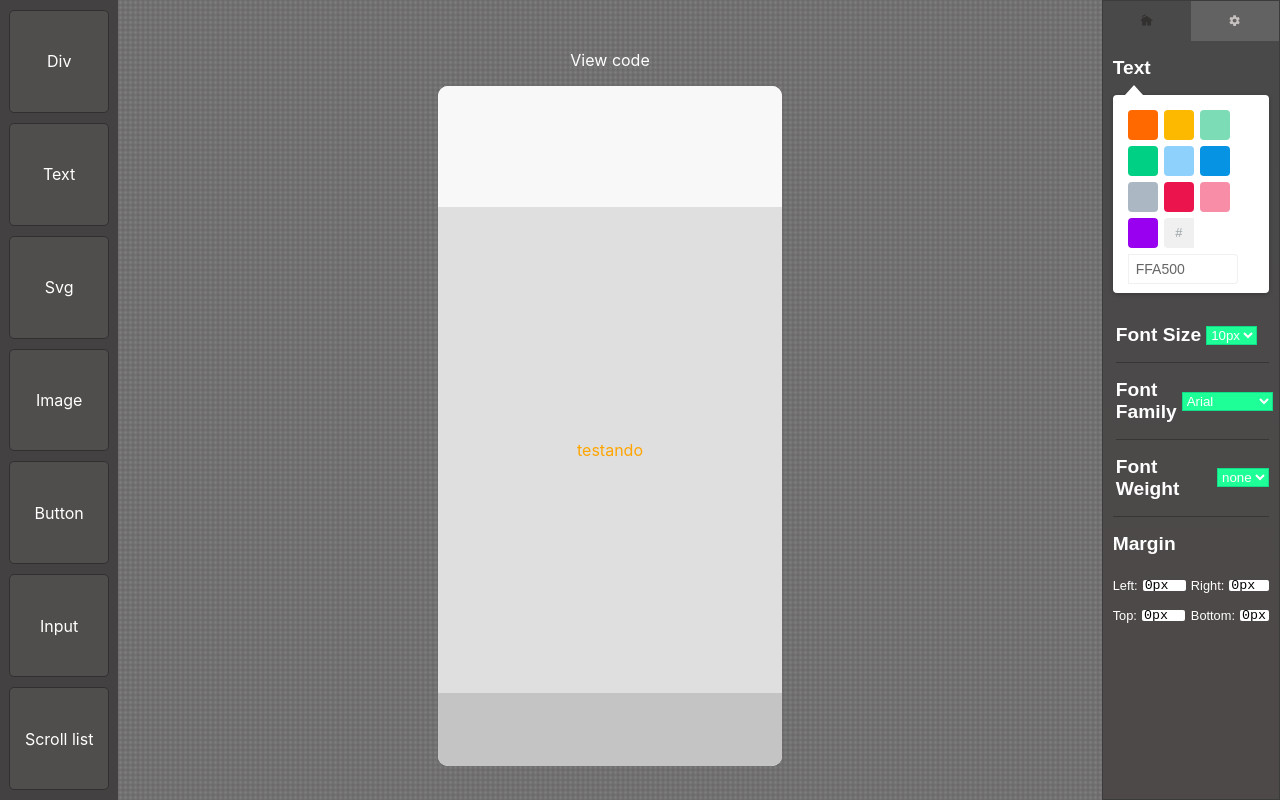
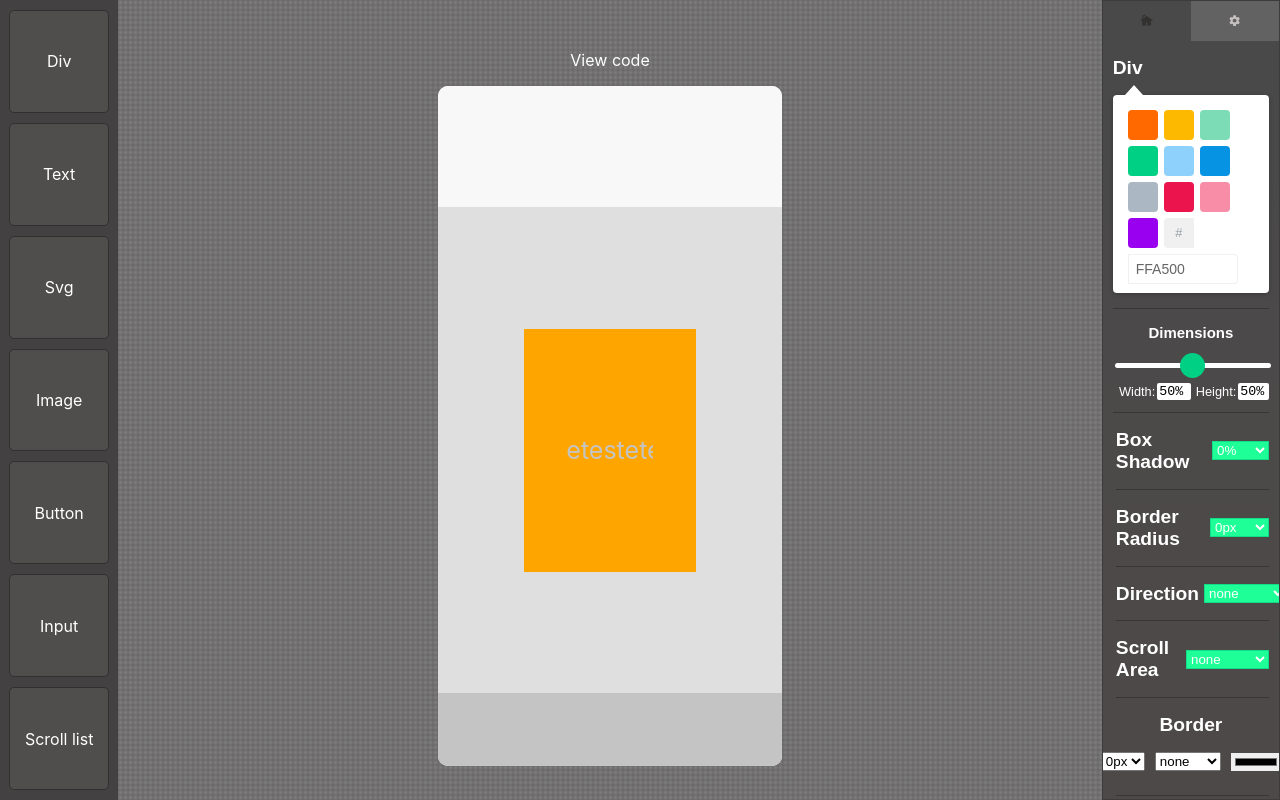
Before and after one commit to GabrielDavid1/GDTools, a Next.js app: page / in a window 1280 px wide. Both pictures are taken after a click on the element 1190 px from the left and 124 px from the top of the page. Built offline with nearby package versions, Linux system fonts and the light colour scheme.

Commit message:
fixed scroll list bug

```diff
--- a/components/Main/Elements/Div/Div.ts
+++ b/components/Main/Elements/Div/Div.ts
@@ -27,6 +27,8 @@ const Div = styled.div<Props>`
       margin-top: ${(p) => p.marginTop};
       margin-bottom: ${(p) => p.marginBottom};
       position: ${(p) => p.position};
+      overflow-x: ${ ( { isScrollX } ) => (isScrollX) ? 'scroll' : 'hidden'};
+      overflow-y: ${ ( { isScrollY } ) => (isScrollY) ? 'scroll' : 'hidden'};
 `;
 
 export default Div;
--- a/components/Main/Elements/Div/ElementDiv.tsx
+++ b/components/Main/Elements/Div/ElementDiv.tsx
@@ -43,6 +43,8 @@ export const ElementDiv = forwardRef<HTMLDivElement,  Props>(( {
       marginRight={config?.marginRight}
       marginTop={config?.marginTop}
       marginBottom={config?.marginBottom}
+      isScrollX={(config?.isScrollX !== undefined) && config?.isScrollX}
+      isScrollY={(config?.isScrollY !== undefined) && config?.isScrollY}
       gap={config?.gap}
       position={config?.position}
       transform={"translate(0px, 0px)"}
--- a/components/Main/Elements/ScrollList/ElementDiv.tsx
+++ b/components/Main/Elements/ScrollList/ElementDiv.tsx
@@ -23,7 +23,6 @@ export const ElementDiv = forwardRef<HTMLDivElement,  Props>(( {
       bgColor={config?.bgColor}
       width={config?.width}
       height={config?.height}
-      border={config?.pxBorder+' '+config?.typeBorder+' '+config?.colorBorder}
       borderRadius={config?.borderRadius}
       marginLeft={config?.marginLeft}
       marginRight={config?.marginRight}
--- a/components/Main/Elements/ScrollList/index.tsx
+++ b/components/Main/Elements/ScrollList/index.tsx
@@ -31,7 +31,7 @@ export const ScrollListView = ({ config, children }: PropsComponentes) => {
 
   return (
     <ElementDiv ref={ref} config={config}>
-      <SecondaryDiv direction="vertical">
+      <SecondaryDiv direction={(config?.isScrollX) ? 'horizontal' : 'vertical'}>
         {children}
       </SecondaryDiv>
     </ElementDiv>
--- a/components/Settings/ModelSetting/Default/Direction.tsx
+++ b/components/Settings/ModelSetting/Default/Direction.tsx
@@ -18,6 +18,7 @@ export default function Direction () {
    <div className="fontFamily-area">
       <h2> Direction </h2>
       <select onChange={(e) => handleChange(e)}>
+        <option value="none">none</option>
         <option value="row">Horizontal</option>
         <option value="column">Vertical</option>
       </select>
--- /dev/null
+++ b/components/Settings/ModelSetting/Default/ScrollArea.tsx
@@ -0,0 +1,40 @@
+//React
+import React from 'react';
+
+//Contexts
+import { useFuncs } from '../../../../contexts/Functionalities';
+
+export default function ScrollArea () {
+ const { funcs, setFuncs, selected } = useFuncs();
+
+ function handleChange (e = {} as React.ChangeEvent<HTMLSelectElement>) {
+    const value = Number(e.target.value);
+    if (selected.config !== undefined) {
+        if (value === 0) {
+            selected.config.isScrollX = false;
+            selected.config.isScrollY = false;
+        }
+        if (value === 1) {
+            selected.config.isScrollX = true;
+            selected.config.isScrollY= false;
+        }
+        if (value === 2) {
+            selected.config.isScrollX = false;
+            selected.config.isScrollY= true;
+        }
+        setFuncs([...funcs]);
+    }
+    e.preventDefault();
+ }
+
+ return (
+   <div className="boxShadow-area">
+      <h2> Scroll Area </h2>
+      <select onChange={(e) => handleChange(e)}>
+        <option value={0}>none</option>
+        <option value={1}>Horizontal</option>
+        <option value={2}>Vertical</option>
+      </select>
+   </div>
+ )
+}
--- a/components/Settings/ModelSetting/Div/index.tsx
+++ b/components/Settings/ModelSetting/Div/index.tsx
@@ -13,6 +13,7 @@ import Margin from '../Default/Margin';
 import Position from '../Default/Position';
 import PositionHorizontal from '../Default/PositionHorizontal';
 import PositionVertical from '../Default/PositionVertical';
+import ScrollArea from '../Default/ScrollArea';
 interface Props {
     title:string;
 }
@@ -26,6 +27,7 @@ export default function Div ({ title }:Props) {
      <BoxShadow />
      <BorderRadius />
      <Direction />
+     <ScrollArea />
      <Border />
      <PositionHorizontal />
      <PositionVertical />
--- a/components/Settings/ModelSetting/ScrollList/index.tsx
+++ b/components/Settings/ModelSetting/ScrollList/index.tsx
@@ -9,6 +9,11 @@ import Border from '../Default/Border';
 import BoxShadow from '../Default/BoxShadow';
 import ColorArea from '../Default/ColorArea';
 import Direction from '../Default/Direction';
+import BorderRadius from '../Default/BorderRadius';
+import Gap from '../Default/Gap';
+import PositionHorizontal from '../Default/PositionHorizontal';
+import PositionVertical from '../Default/PositionVertical';
+import ScrollArea from '../Default/ScrollArea';
 
 interface Props {
     title:string;
@@ -20,9 +25,14 @@ export default function ScrollList ({ title }: Props) {
      <h2> {title} </h2>
      <ColorArea />
      <Dimension />
+     <BoxShadow />
+     <BorderRadius />
      <Direction />
-     <BoxShadow />
+     <ScrollArea />
      <Border />
+     <PositionHorizontal />
+     <PositionVertical />
+     <Gap />
      <Margin />
      <Position />
     </>
--- a/contexts/Functionalities.tsx
+++ b/contexts/Functionalities.tsx
@@ -68,7 +68,7 @@
             {
               id: '3',
               name: 'testando',
-              type:'text',
+              type:'div',
               color:'green',
               isRoot:false,
               config: {
@@ -81,9 +81,95 @@
                 marginRight:'0px',
                 marginBottom:'0px',
                 border:'none',
-                textContent: 'testando',
+                justifyContent: 'center',
+                alignItems: 'center',
+                isScrollY:false,
+                isScrollX:false,
               },
-              children: [],
+              children: [
+                {
+                  id: '74',
+                  name: 'testando',
+                  type:'div',
+                  color:'green',
+                  isRoot:false,
+                  config: {
+                    fontSize: '16px',
+                    width: "50%",
+                    height: "50%",
+                    bgColor: "orange",
+                    marginLeft:'0px',
+                    marginTop:'0px',
+                    marginRight:'0px',
+                    marginBottom:'0px',
+                    border:'none',
+                    justifyContent: 'center',
+                    alignItems: 'center',
+                  },
+                  children: [
+                    {
+                      id: '20',
+                      name: 'seila',
+                      type:'text',
+                      children: [],
+                      color:'purple',
+                      config:{
+                        bgColor: '#c4c4c4',
+                        fontSize:'25px',
+                        textContent: 'teste',
+                      },
+                    },
+                    {
+                      id: '21',
+                      name: 'seila',
+                      type:'text',
+                      children: [],
+                      color:'purple',
+                      config:{
+                        bgColor: '#c4c4c4',
+                        fontSize:'25px',
+                        textContent: 'teste',
+                      },
+                    },
+                    {
+                      id: '22',
+                      name: 'seila',
+                      type:'text',
+                      children: [],
+                      color:'purple',
+                      config:{
+                        bgColor: '#c4c4c4',
+                        fontSize:'25px',
+                        textContent: 'teste',
+                      },
+                    },
+                    {
+                      id: '23',
+                      name: 'seila',
+                      type:'text',
+                      children: [],
+                      color:'purple',
+                      config:{
+                        bgColor: '#c4c4c4',
+                        fontSize:'25px',
+                        textContent: 'teste',
+                      },
+                    },
+                    {
+                      id: '24',
+                      name: 'seila',
+                      type:'text',
+                      children: [],
+                      color:'purple',
+                      config:{
+                        bgColor: '#c4c4c4',
+                        fontSize:'25px',
+                        textContent: 'teste',
+                      },
+                    },
+                  ],
+                },
+              ],
             },
           ],
           color:'green',
--- a/utils/GetSection.tsx
+++ b/utils/GetSection.tsx
@@ -7,6 +7,7 @@ import AppContent from '../components/Settings/ModelSetting/AppContent';
 import Input from '../components/Settings/ModelSetting/Input';
 import Button from '../components/Settings/ModelSetting/Button';
 import Text from '../components/Settings/ModelSetting/Text';
+import ScrollList from '../components/Settings/ModelSetting/ScrollList';
 
 export default function GetSection (type:string | undefined) {
     switch(type) {
@@ -14,6 +15,7 @@ export default function GetSection (type:string | undefined) {
         case 'input': return <Input title ="Input" />;
         case 'button': return <Button title="Button" />;
         case 'text': return <Text title="Text" />;
+        case 'scrollList': return <ScrollList title="ScrollList" />;
         default: return <AppContent title={(type !== undefined) ? type : ''} />;
     }
 }
```
